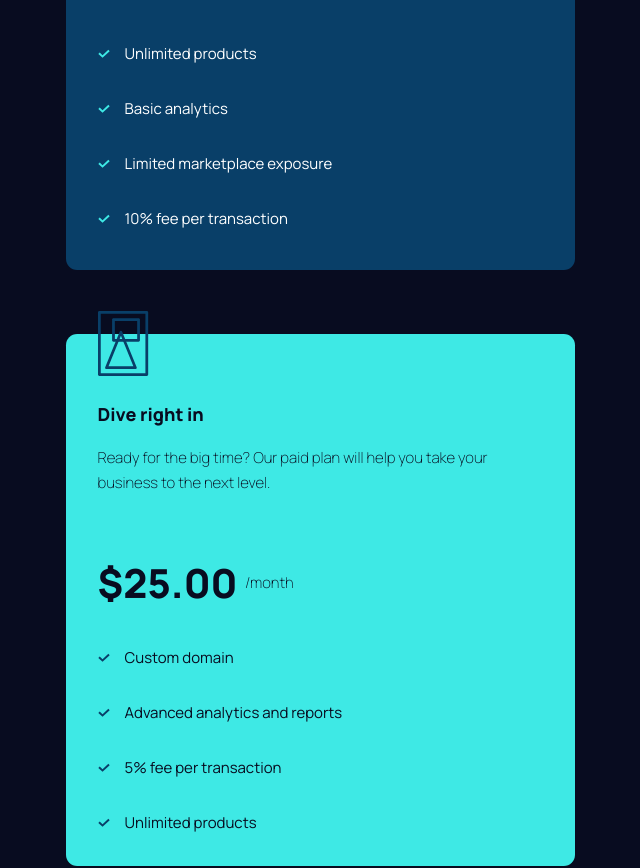
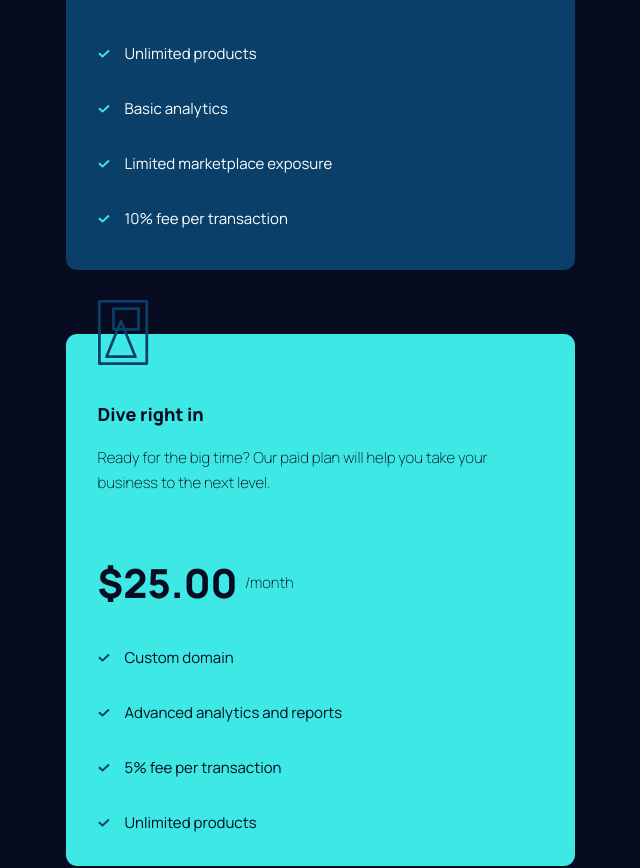
Before and after one commit to salymk/react-maker-pre-launch-landing-page, a React (Create React App) app: page / in a window 1280 px wide. Shown: the part 1893-2761 px from the top of the page, without its empty margins (320-960 px from the left). Built offline with nearby package versions, Linux system fonts and the light colour scheme.

Commit message:
refactor(price svg): move svg a little to the top

```diff
--- a/src/App.scss
+++ b/src/App.scss
@@ -225,7 +225,7 @@ h3 {
 
             .pricing-svg {
                 position: absolute;
-                top: -23px;
+                top: -34px;
             }
 
             p {
```
